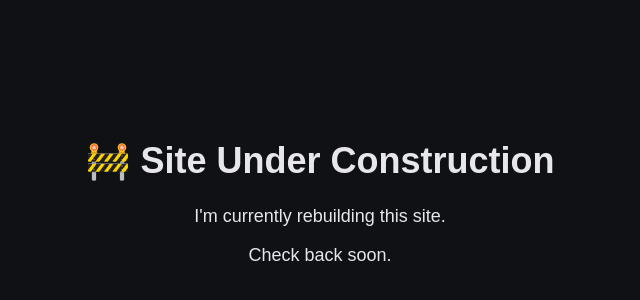
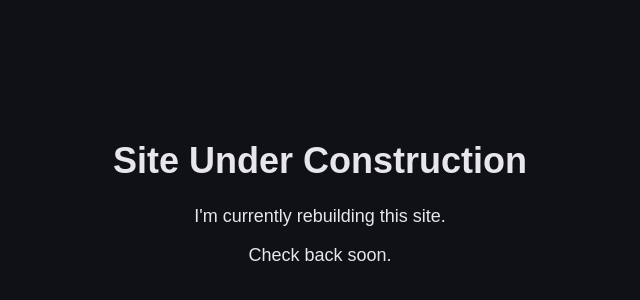
Before and after one commit to ashyrv0/testga, a website: page index.html in a window 1280 px wide. Shown: the part 328-628 px from the top of the page, without its empty margins (320-960 px from the left). Drawn offline with Linux system fonts and the light colour scheme; files whose address does not match are found by name.

Commit message:
Update index.html

```diff
--- a/index.html
+++ b/index.html
@@ -10,7 +10,7 @@
 <body>
 
 <div style="text-align:center; margin-top:20%;">
-    <h1>🚧 Site Under Construction</h1>
+    <h1>Site Under Construction</h1>
     <p>I'm currently rebuilding this site.</p>
     <p>Check back soon.</p>
 </div>
```
